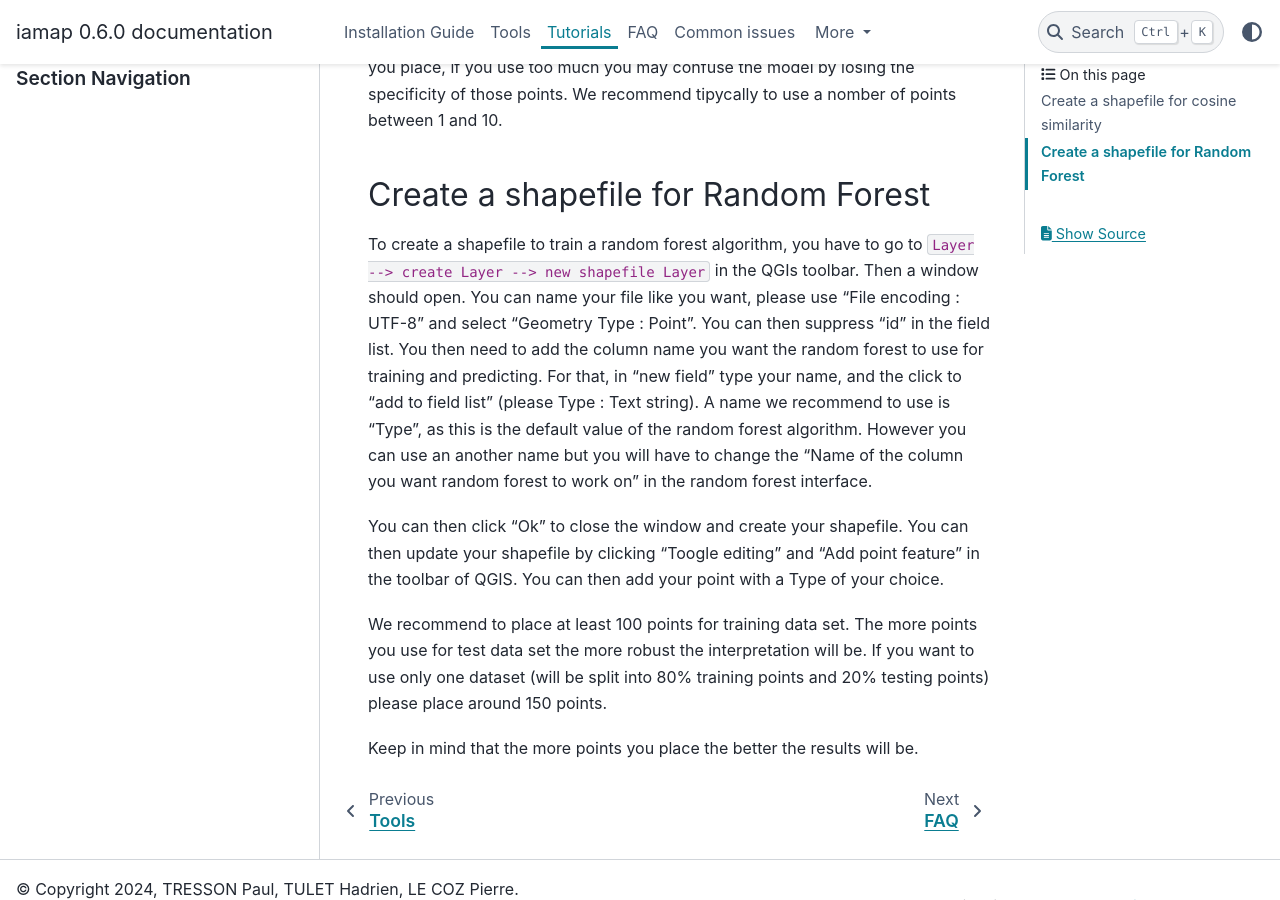
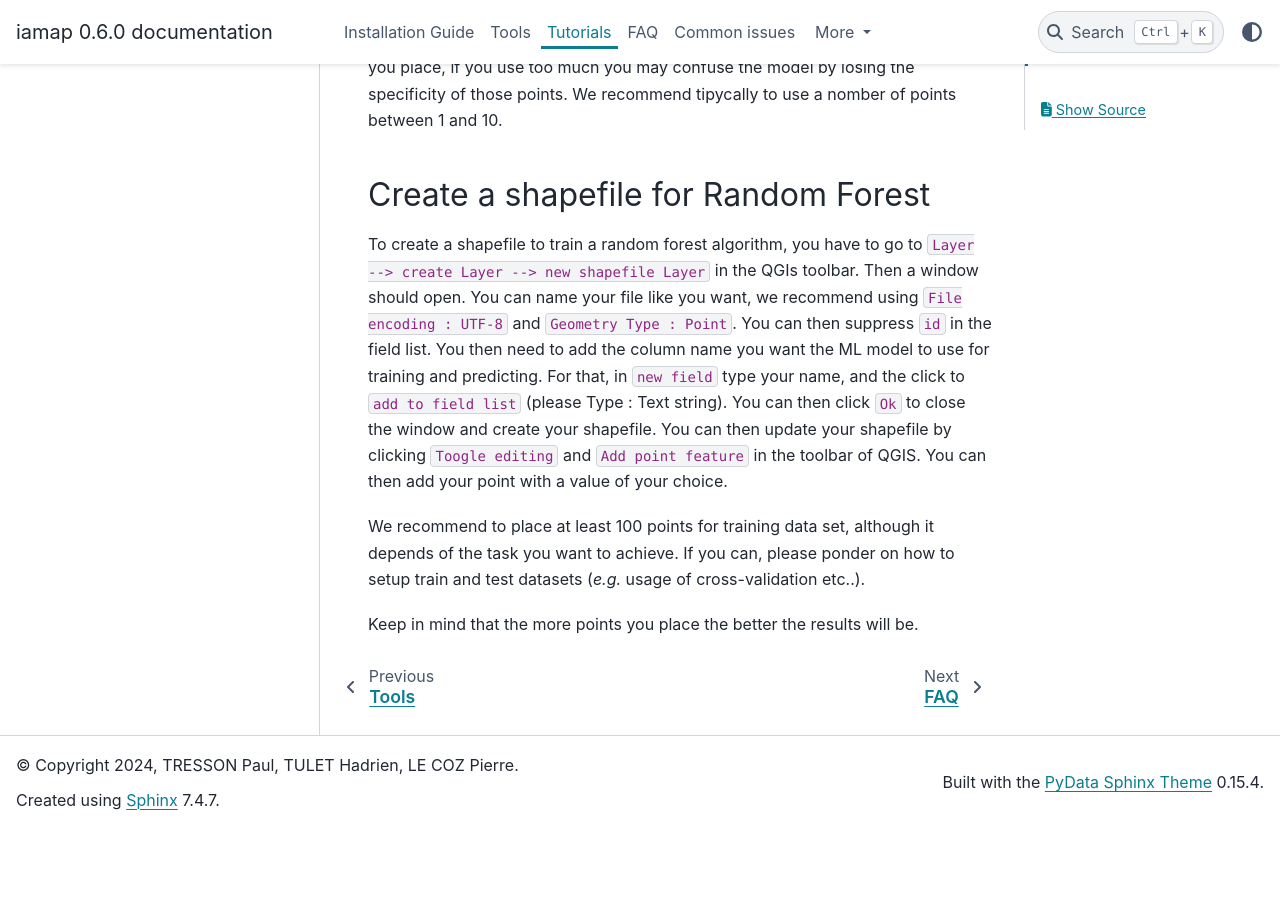
Before and after one commit to umr-amap/iamap, a Sphinx documentation site: the page built from docs/source/tutorials.md, in a window 1280 px wide and 900 px high, scrolled down 588 px. Built offline with Sphinx 7.4.7 and the PyData theme 0.15.4, drawn with Linux system fonts in a browser that asks for light colours; after the commit the page ends 1417 px from its top, so only the background shows below that.

Commit message:
update docs

```diff
--- a/docs/source/tutorials.md
+++ b/docs/source/tutorials.md
@@ -22,17 +22,14 @@
 ## Create a shapefile for Random Forest
 
 To create a shapefile to train a random forest algorithm, you have to go to ``Layer --> create Layer --> new shapefile Layer`` in
-the QGIs toolbar. Then a window should open. You can name your file like you want, please use "File encoding : UTF-8" and select "Geometry Type : Point".
-You can then suppress "id" in the field list. You then need to add the column name you want the random forest to use for training and predicting.
-For that, in "new field" type your name, and the click to "add to field list" (please Type : Text string). A name we recommend to use is "Type", as this is the default value
-of the random forest algorithm. However you can use an another name but you will have to change the "Name of the column you want random forest to work on" in
-the random forest interface.
+the QGIs toolbar. Then a window should open. You can name your file like you want, we recommend using ``File encoding : UTF-8`` and ``Geometry Type : Point``.
+You can then suppress ``id`` in the field list. You then need to add the column name you want the ML model to use for training and predicting.
+For that, in ``new field`` type your name, and the click to ``add to field list`` (please Type : Text string).
+You can then click ``Ok`` to close the window and create your shapefile.
+You can then update your shapefile by clicking ``Toogle editing`` and ``Add point feature`` in the toolbar of QGIS.
+You can then add your point with a value of your choice.
 
-You can then click "Ok" to close the window and create your shapefile.
-You can then update your shapefile by clicking "Toogle editing" and "Add point feature" in the toolbar of QGIS.
-You can then add your point with a Type of your choice.
-
-We recommend to place at least 100 points for training data set. The more points you use for test data set the more robust the interpretation will be.
-If you want to use only one dataset (will be split into 80% training points and 20% testing points) please place around 150 points.
+We recommend to place at least 100 points for training data set, although it depends of the task you want to achieve.
+If you can, please ponder on how to setup train and test datasets (_e.g._ usage of cross-validation etc..).
 
 Keep in mind that the more points you place the better the results will be.
```
Also changed, not shown: docs/source/issues.md (+9 -8 lines), docs/source/tools.md (+3 -3 lines).
